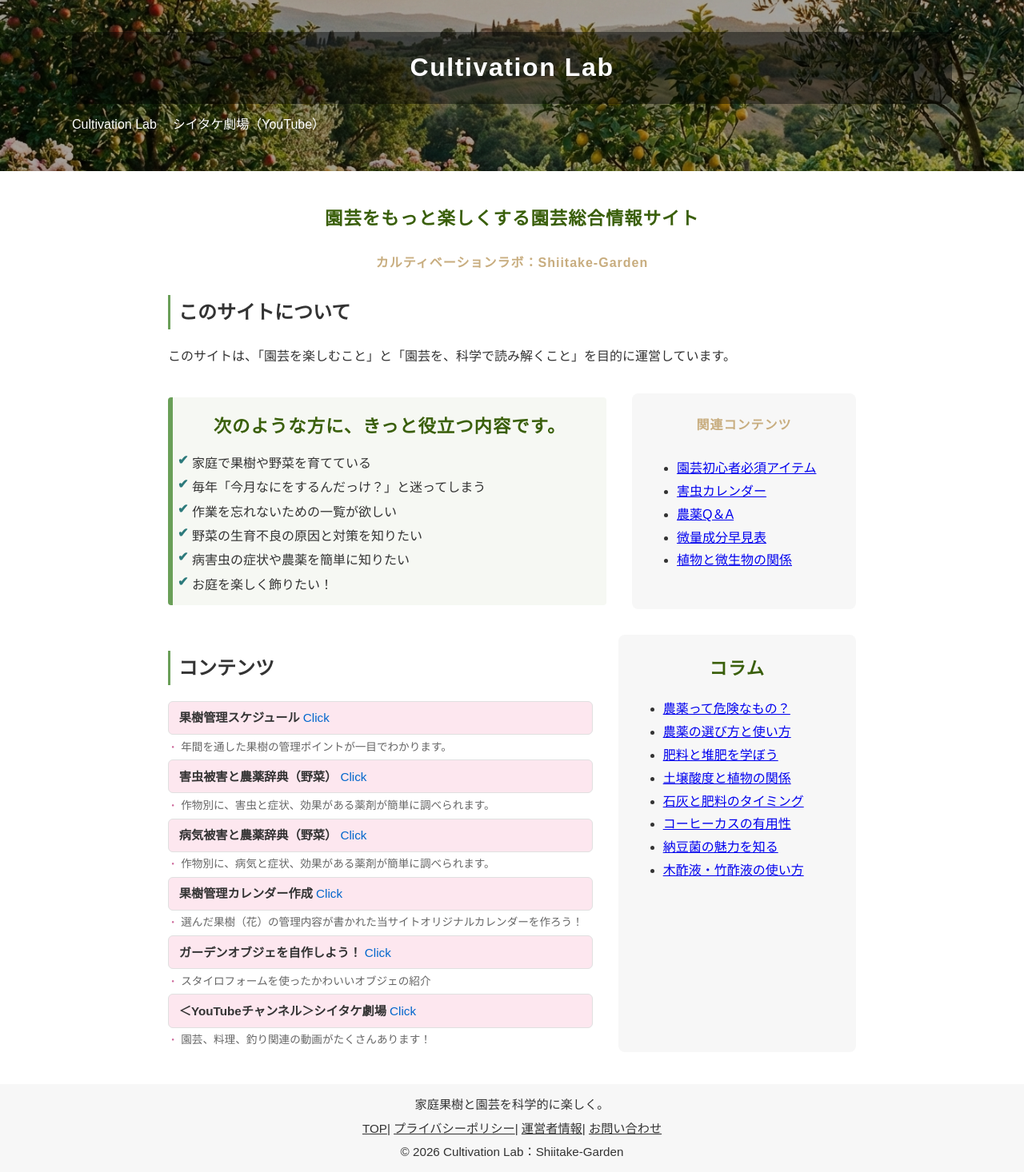
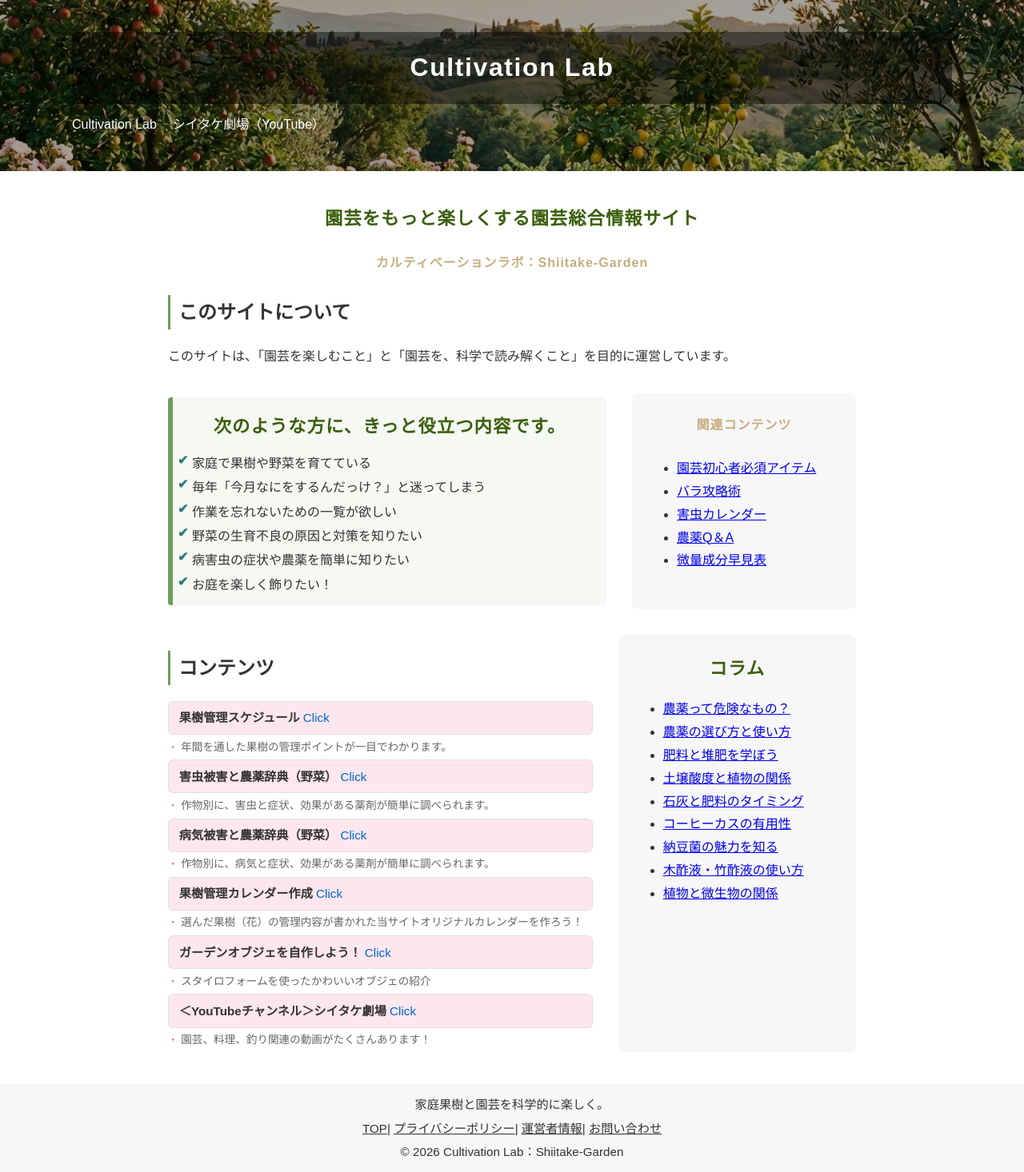
Before and after one commit to shiitake-garden/shiitake-garden.github.io, a Jekyll site: the page built from index.html, in a window 1280 px wide. Shown: the whole page at 80% size. Built offline with Jekyll 4.4.1, drawn with Linux system fonts in a browser that asks for light colours.

Commit message:
Update index.html

```diff
--- a/index.html
+++ b/index.html
@@ -31,10 +31,10 @@ title: カルティベーションラボ
     <h4>関連コンテンツ</h4>
     <ul>
       <li><a href="/column/column_syosinsya.html">園芸初心者必須アイテム</a></li>
+      <li><a href="/contents/kouryaku/bara.html">バラ攻略術</a></li>
       <li><a href="/column/column_nouyaku3.html">害虫カレンダー</a></li>
       <li><a href="/column/column_nouyaku_qa.html">農薬Q＆A</a></li>
       <li><a href="/column/column_hiryou_biryou.html">微量成分早見表</a></li>
-      <li><a href="/microbe/microbe_gaiyou.html">植物と微生物の関係</a></li>
     <!--  <li><a href="https://www.youtube.com/watch?v=M3w2U4l4_9A">【動画】AI時代のお庭リフォーム術</a></li>-->
     </ul>
   </aside>
```
Also changed, not shown: other parts of index.html (+1 -0 lines).
